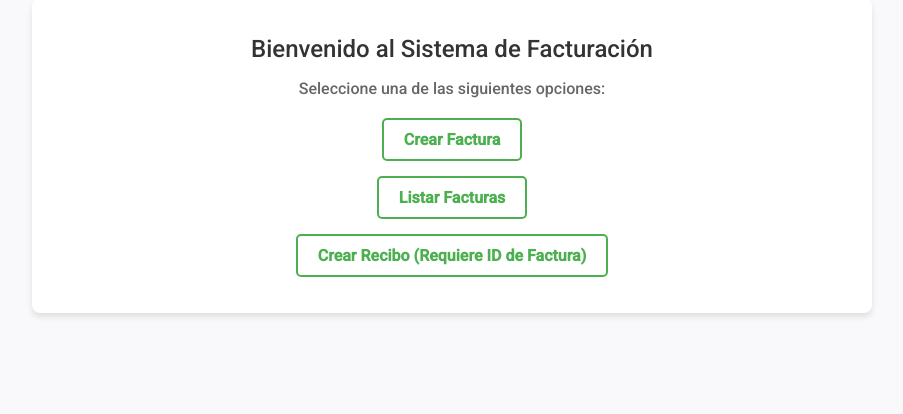
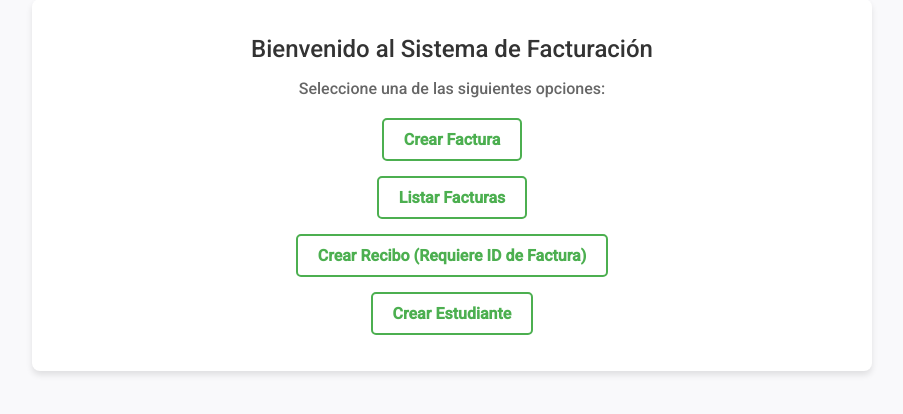
Before and after one commit to JairoFierro/Sprint4, a Django app: page /facturacion/ in a window 1280 px wide. Shown: the part 104-518 px from the top of the page, without its empty margins (188-1091 px from the left). Run offline with Django 5.2, Linux system fonts and the light colour scheme.

Commit message:
Estudiante

```diff
--- a/facturacion/app_facturacion/templates/facturacion/vista_principal.html
+++ b/facturacion/app_facturacion/templates/facturacion/vista_principal.html
@@ -103,6 +103,9 @@
             <li>
                 <a href="#" onclick="seleccionarFactura()">Crear Recibo (Requiere ID de Factura)</a>
             </li>
+            <li>
+              <a href="#" onclick="crear_estudiante">Crear Estudiante</a>
+          </li>
         </ul>
     </div>
 
--- a/kong.yaml
+++ b/kong.yaml
@@ -29,6 +29,7 @@ services:
           - /crear-factura
           - /listar-facturas
           - /crear-recibo
+          - /crear-estudiante
         strip_path: false
 
   - name: notificacion_service
```
